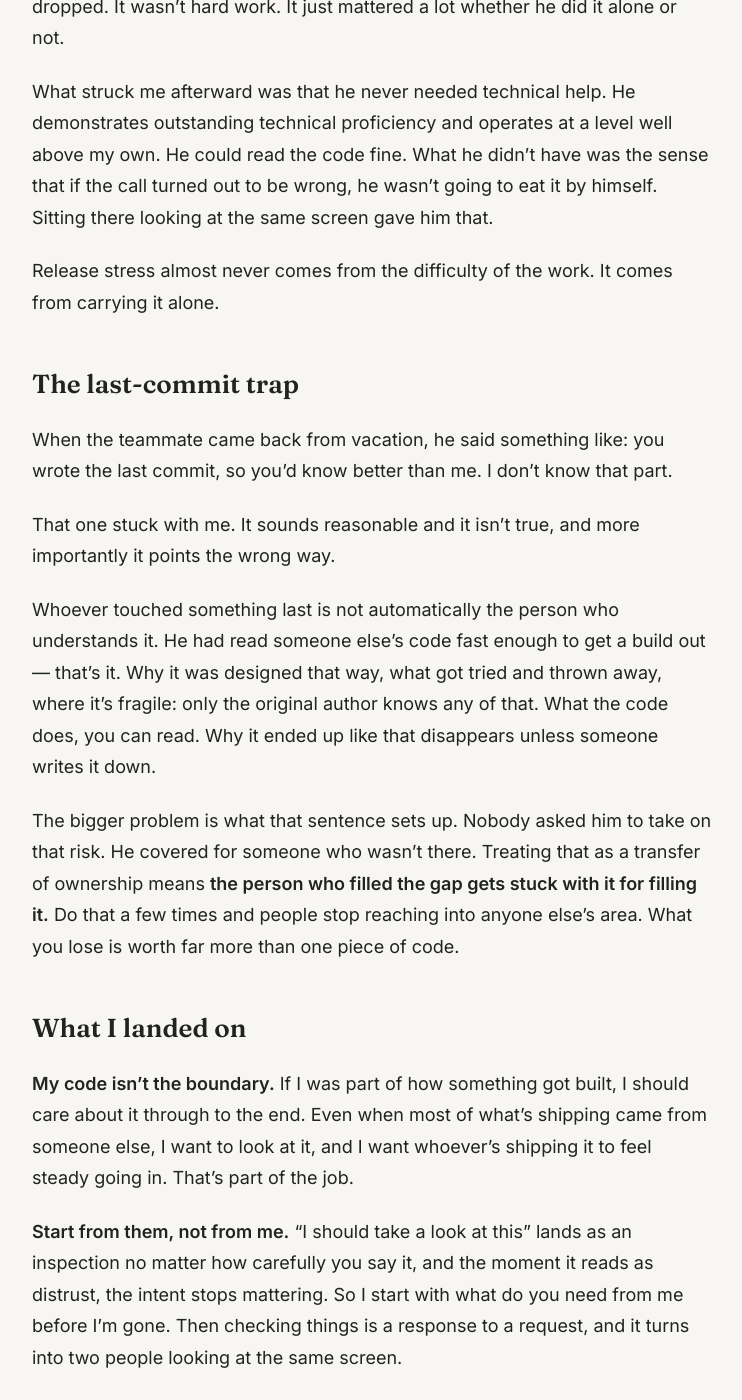
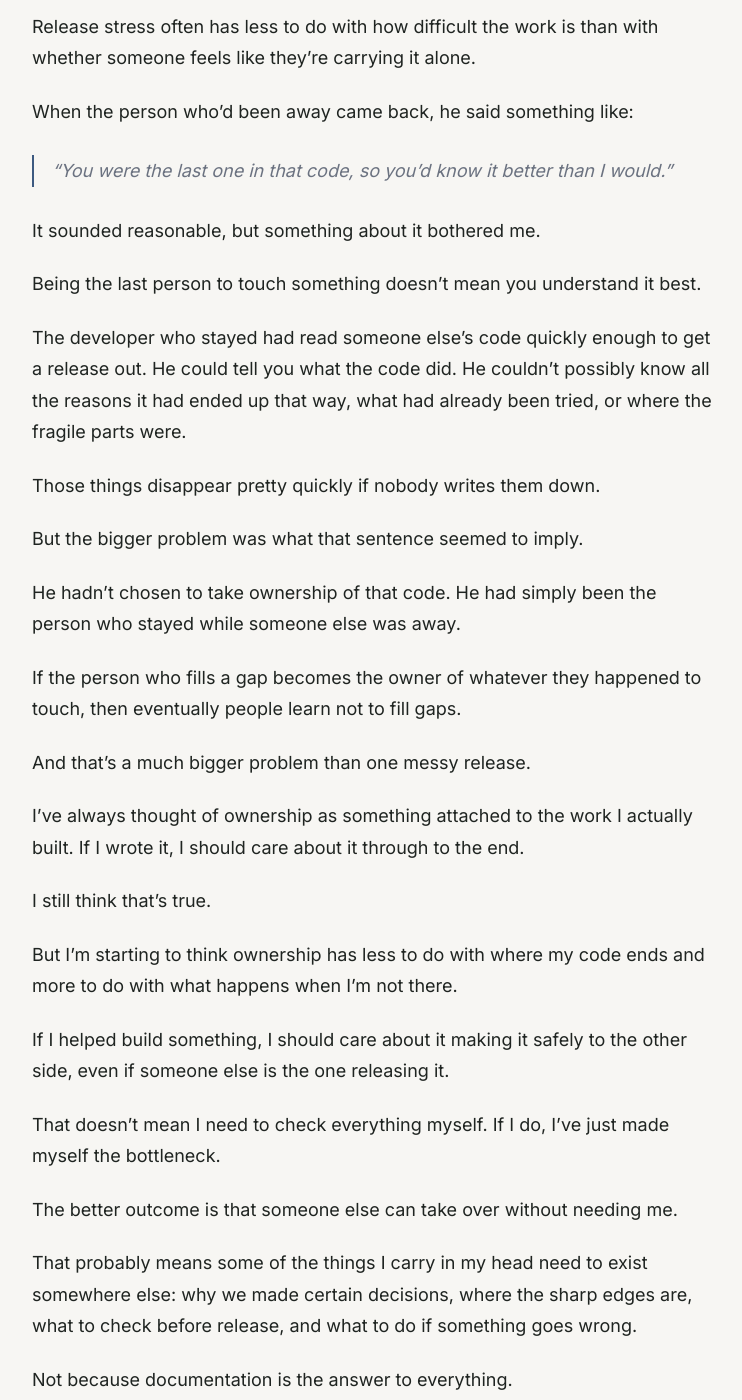
Before and after one commit to tysonchae/tysonchae.github.io, a Jekyll site: the page built from _posts/2026-08-23-where-my-work-ends.md, in a window 1280 px wide and 1400 px high, scrolled down 982 px. Shown: the whole window, without its empty margins (268-1010 px from the left). Built offline with Jekyll 4.4.1, drawn with Linux system fonts in a browser that asks for light colours; some of the changed text lies outside the part shown.

Commit message:
2026-08-23

```diff
--- a/_posts/2026-08-23-where-my-work-ends.md
+++ b/_posts/2026-08-23-where-my-work-ends.md
@@ -3,57 +3,90 @@ title: "Where My Work Ends"
 tags: [team, culture, retro]
 ---
 
-# Where My Work Ends
+When you've been leading a project, or even just owning a piece of it, sooner or later a release date lands on top of your vacation.
 
-When you've been leading a project, or even just owning a piece of it, sooner or later the release date lands on top of your vacation. The obvious right answer is to stay involved, close out everything you can, and leave with your part handled. It rarely goes that cleanly.
+A teammate went on vacation without much of a handoff. The developer who stayed behind had to piece together the commits and prepare the release build.
 
-People rotate in and out. Someone joins to help with one piece, that piece grows, and eventually they know it better than I do. Then staffing shifts and they're pulled off, then back on, then off again. After a few rounds of that, I couldn't always tell you which parts I actually touched.
+Most of the code wasn't his.
 
-## Being the one left behind
+He was also the one who would have to press the button.
 
-A teammate left for vacation without handing anything off. The developer who stayed had to assemble the commits and prep the release build. Mostly code he hadn't written, and he was the one who'd have to press the button.
+You could tell he wasn't comfortable with it, so I offered to go through it together. We looked at the commits one by one and checked the release build against them to make sure nothing had been missed.
 
-You could see it on him.
+It wasn't difficult work. He could read the code just fine. He's honestly a stronger engineer than I am.
 
-So I offered to go through it together. We walked the commits one by one and checked the release build against them to make sure nothing had been dropped. It wasn't hard work. It just mattered a lot whether he did it alone or not.
+What he seemed to need wasn't technical help. It was knowing that if the call turned out to be wrong, he wasn't going to be the only one standing there with it.
 
-What struck me afterward was that he never needed technical help. He demonstrates outstanding technical proficiency and operates at a level well above my own. He could read the code fine. What he didn't have was the sense that if the call turned out to be wrong, he wasn't going to eat it by himself. Sitting there looking at the same screen gave him that.
+So we sat there and went through it together.
 
-Release stress almost never comes from the difficulty of the work. It comes from carrying it alone.
+That stuck with me.
 
-## The last-commit trap
+Release stress often has less to do with how difficult the work is than with whether someone feels like they're carrying it alone.
 
-When the teammate came back from vacation, he said something like: you wrote the last commit, so you'd know better than me. I don't know that part.
+When the person who'd been away came back, he said something like:
 
-That one stuck with me. It sounds reasonable and it isn't true, and more importantly it points the wrong way.
+> "You were the last one in that code, so you'd know it better than I would."
 
-Whoever touched something last is not automatically the person who understands it. He had read someone else's code fast enough to get a build out — that's it. Why it was designed that way, what got tried and thrown away, where it's fragile: only the original author knows any of that. What the code does, you can read. Why it ended up like that disappears unless someone writes it down.
+It sounded reasonable, but something about it bothered me.
 
-The bigger problem is what that sentence sets up. Nobody asked him to take on that risk. He covered for someone who wasn't there. Treating that as a transfer of ownership means **the person who filled the gap gets stuck with it for filling it.** Do that a few times and people stop reaching into anyone else's area. What you lose is worth far more than one piece of code.
+Being the last person to touch something doesn't mean you understand it best.
 
-## What I landed on
+The developer who stayed had read someone else's code quickly enough to get a release out. He could tell you what the code did. He couldn't possibly know all the reasons it had ended up that way, what had already been tried, or where the fragile parts were.
 
-**My code isn't the boundary.**
-If I was part of how something got built, I should care about it through to the end. Even when most of what's shipping came from someone else, I want to look at it, and I want whoever's shipping it to feel steady going in. That's part of the job.
+Those things disappear pretty quickly if nobody writes them down.
 
-**Start from them, not from me.**
-"I should take a look at this" lands as an inspection no matter how carefully you say it, and the moment it reads as distrust, the intent stops mattering. So I start with what do you need from me before I'm gone. Then checking things is a response to a request, and it turns into two people looking at the same screen.
+But the bigger problem was what that sentence seemed to imply.
 
-**Build ownership you can hand off, not ownership you hold.**
-Just resolving to see everything through doesn't scale. Add a couple more projects and I'm either the bottleneck or I'm burned out. Getting things to a state where they run without me — that's the actual job.
+He hadn't chosen to take ownership of that code. He had simply been the person who stayed while someone else was away.
 
-Which means what needs writing down isn't an explanation of the code. It's why the decisions went the way they did, where the sharp edges are, how to roll back, and what has to happen before someone should call me. Ownership that only lives in my head leaves when I do.
+If the person who fills a gap becomes the owner of whatever they happened to touch, then eventually people learn not to fill gaps.
 
-**Attach the checking to the process, not to a person.**
-A release checklist, rollback criteria, post-deploy verification steps — once those exist on paper, nobody is auditing anybody. You're both just reading the same document. What we did going through those commits was really an improvised version of that checklist.
+And that's a much bigger problem than one messy release.
 
-**Being the shield is the most useful thing I can offer.**
-There are areas where the other person knows more than I do. Me reading their code adds nothing technical. What I can add is context, history, and cover. The strongest reassurance you can leave before vacation isn't a code review — it's saying that if this breaks, it's on me. And it counts for more said in front of the team than said one-on-one.
+I've always thought of ownership as something attached to the work I actually built. If I wrote it, I should care about it through to the end.
 
-## What's still unfinished
+I still think that's true.
 
-If this stays a private standard I hold myself to, nothing about the team changes. You just end up with one person who covers more and one who still doesn't, and that gap turns into quiet resentment eventually.
+But I'm starting to think ownership has less to do with where my code ends and more to do with what happens when I'm not there.
 
-So it has to become a team norm instead of a personal one. A one-page handoff before vacation: what's in flight, what's risky, how to roll back, when to call. And a rule that a release has a named owner, not just a last committer. You can fix the problem that way without making it about a person.
+If I helped build something, I should care about it making it safely to the other side, even if someone else is the one releasing it.
 
-And I owe the developer who got left holding it a conversation. That was never yours to carry alone. I think that lands harder than the stress did — being treated like it was just his to deal with is the part that sticks.
+That doesn't mean I need to check everything myself. If I do, I've just made myself the bottleneck.
+
+The better outcome is that someone else can take over without needing me.
+
+That probably means some of the things I carry in my head need to exist somewhere else: why we made certain decisions, where the sharp edges are, what to check before release, and what to do if something goes wrong.
+
+Not because documentation is the answer to everything.
+
+Just because ownership that only exists in one person's head leaves when they do.
+
+And sometimes what another person needs from me isn't technical help anyway.
+
+There are plenty of areas where they know more than I do. What I can offer is context, history, and a little cover.
+
+That was probably what I was really doing when I sat next to my teammate that day.
+
+Not reviewing his code.
+
+Just making sure he didn't have to carry the uncertainty by himself.
+
+I don't think this is solved yet.
+
+If I keep being the person who notices the gap and jumps in to cover it, then nothing about the team has really changed. I've just become the person who absorbs the gaps.
+
+I'd rather get to a place where a vacation means a normal handoff, where a release has a clear owner, and where the next person doesn't have to reconstruct the whole story from a pile of commits.
+
+Nothing complicated.
+
+Just enough that going on vacation doesn't mean someone else inherits a mystery.
+
+And I still owe that developer a conversation.
+
+That was never his to carry alone.
+
+I think that's the part that stays with me.
+
+Not that the release was stressful.
+
+That he was made to feel like it was simply his problem to deal with.
```
